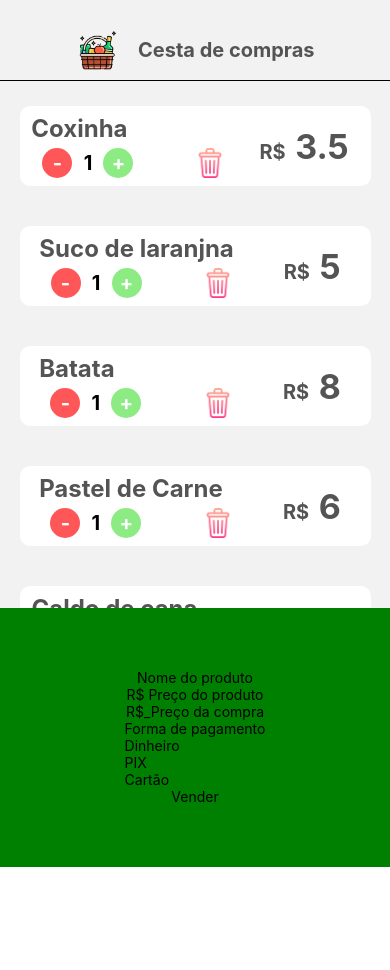
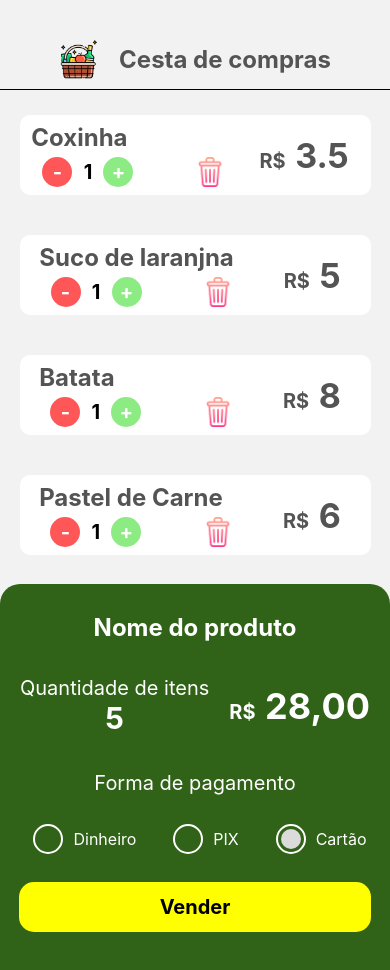
Before and after one commit to Lim4S2/LucraMais--App, a React Native app: screen /Carrinho in a window 390 px wide. Before the commit the page ends 867 px from the top, so only its background shows below. Built offline with nearby package versions, Linux system fonts and the light colour scheme.

Commit message:
Fazendo o disegn da tela de cesta

```diff
--- a/src/pages/carrinho/index.js
+++ b/src/pages/carrinho/index.js
@@ -1,9 +1,9 @@
 import React from "react"
-import { View, FlatList, Text, TouchableOpacity, Image} from "react-native"
+import { View, FlatList, Text, TouchableOpacity, Image } from "react-native"
 import styles from "./style"
 import stylesList from "../venda/stylesList.js"
 
-export default function Carrinho({navigation}) {
+export default function Carrinho({ navigation }) {
 
     const DATA = [
         {
@@ -45,11 +45,13 @@ export default function Carrinho({navigation}) {
 
     ]
 
-    return(
-        <View style={{justifyContent: "space-between", height: "100%"}}>
+    const [selectedRadio, setSelectedRadio] = React.useState(3)
+
+    return (
+        <View>
             <View style={styles.container}>
                 <Image source={require("../../images/iconCesta.png")}
-                    style={{width: 40, height: 40, marginRight: 20}}
+                    style={{ width: 40, height: 40, marginRight: 20 }}
                 />
                 <Text style={styles.text}>Cesta de compras</Text>
             </View>
@@ -68,39 +70,39 @@ export default function Carrinho({navigation}) {
 
             <View style={{
                 marginTop: 10,
-                height: "60%"
+                height: "50%"
             }}>
                 <FlatList
                     data={DATA}
-                    contentContainerStyle={{paddingTop: 15, paddingBottom: 20}}
-                    renderItem={({item}) => {
-                        return(
+                    contentContainerStyle={{ paddingTop: 15, paddingBottom: 10 }}
+                    renderItem={({ item }) => {
+                        return (
                             <View>
                                 <View style={stylesList.produto}>
                                     <View style={stylesList.viewTittle}>
                                         <Text style={stylesList.titulo}>{item.tittle}</Text>
                                         <View style={stylesList.viewAddCar}>
                                             <TouchableOpacity style={stylesList.btnMenos}>
-                                            <Text style={{color: "white", fontSize: 20, fontWeight: "bold"}}>-</Text>
+                                                <Text style={{ color: "white", fontSize: 20, fontWeight: "bold" }}>-</Text>
                                             </TouchableOpacity>
 
-                                        <Text style={{fontSize: 20, fontWeight: "bold"}}>1</Text>
+                                            <Text style={{ fontSize: 20, fontWeight: "bold" }}>1</Text>
 
-                                        <TouchableOpacity style={{...stylesList.btnMenos, backgroundColor: "#8DEB84"}}>
-                                            <Text style={{color: "white", fontSize: 20, fontWeight: "bold"}}>+</Text>
+                                            <TouchableOpacity style={{ ...stylesList.btnMenos, backgroundColor: "#8DEB84" }}>
+                                                <Text style={{ color: "white", fontSize: 20, fontWeight: "bold" }}>+</Text>
                                             </TouchableOpacity>
 
                                             <TouchableOpacity>
                                                 <Image source={require("../../images/iconLixeira.png")}
-                                                style={{width: 30, height: 30, marginLeft: 50}}/>
+                                                    style={{ width: 30, height: 30, marginLeft: 50 }} />
                                             </TouchableOpacity>
                                         </View>
                                     </View>
 
                                     <View style={stylesList.viewValor}>
                                         <Text style={stylesList.sifrao}>R$
-                                            <Text style={{color: "white"}}>_</Text>
-                                            <Text style={{...stylesList.sifrao, fontSize: 34}}>{item.preco}</Text>
+                                            <Text style={{ color: "white" }}>_</Text>
+                                            <Text style={{ ...stylesList.sifrao, fontSize: 34 }}>{item.preco}</Text>
                                         </Text>
                                     </View>
                                 </View>
@@ -111,30 +113,56 @@ export default function Carrinho({navigation}) {
             </View>
 
             <View style={styles.venda}>
-                <Text style={styles.nomeProd}>Nome do produto</Text>
-                <Text style={styles.nomeProd}>R$ Preço do produto</Text>
-                <Text>R$
-                    <Text>_</Text>
-                    <Text>Preço da compra</Text>
+                <Text style={{ ...styles.text, color: "white" }}>Nome do produto</Text>
+
+                <View style={styles.viewCompra}>
+                    <Text style={{ ...styles.textValor, fontWeight: "bold" }}>R$
+                        <Text style={{ color: "#306318" }}>_</Text>
+                        <Text style={{ ...styles.textValor, fontSize: 36, fontWeight: "bold" }}>28,00</Text>
                     </Text>
 
-                <View>
-                    <Text>Forma de pagamento</Text>
-                    <View accessibilityRole="combobox">
-                        <TouchableOpacity>
-                            <Text>Dinheiro</Text>
-                        </TouchableOpacity>
-                        <TouchableOpacity>
-                            <Text>PIX</Text>
-                        </TouchableOpacity>
-                        <TouchableOpacity>
-                            <Text>Cartão</Text>
-                        </TouchableOpacity>
+                    <View style={{
+                        alignItems: "center"
+                    }}>
+                        <Text style={styles.textValor}>Quantidade de itens</Text>
+                        <Text style={{ ...styles.textValor, fontSize: 30, fontWeight: "bold" }}>5</Text>
                     </View>
                 </View>
 
-                <TouchableOpacity onPress={() => navigation.navigate("Venda")}>
-                    <Text>Vender</Text>
+                <Text style={styles.textValor}>Forma de pagamento</Text>
+
+                <View style={styles.formaPg}>
+                    <TouchableOpacity onPress={() => setSelectedRadio(1)}>
+                        <View style={styles.wrapper}>
+                            <View style={styles.radio}>
+                                {selectedRadio == 1 ? <View style={styles.radioBg}></View> : null}
+                            </View>
+                            <Text style={styles.textRadio}>Dinheiro</Text>
+                        </View>
+                    </TouchableOpacity>
+
+                    <TouchableOpacity onPress={() => setSelectedRadio(2)}>
+                        <View style={styles.wrapper}>
+                            <View style={styles.radio}>
+                                {selectedRadio == 2 ? <View style={styles.radioBg}></View> : null}
+                            </View>
+                            <Text style={styles.textRadio}>PIX</Text>
+                        </View>
+                    </TouchableOpacity>
+
+                    <TouchableOpacity onPress={() => setSelectedRadio(3)}>
+                        <View style={styles.wrapper}>
+                            <View style={styles.radio}>
+                                {selectedRadio == 3 ? <View style={styles.radioBg}></View> : null}
+                            </View>
+                            <Text style={styles.textRadio}>Cartão</Text>
+                        </View>
+                    </TouchableOpacity>
+                </View>
+
+                <TouchableOpacity style={styles.btnVender}
+                onPress={() => navigation.navigate("Venda")}>
+                    <Text style={styles.textButton}>Vender</Text>
                 </TouchableOpacity>
             </View>
         </View>
--- a/src/pages/carrinho/style.js
+++ b/src/pages/carrinho/style.js
@@ -3,22 +3,83 @@ import { StyleSheet } from "react-native"
 const styles = StyleSheet.create({
     container: {
         flexDirection: "row",
-        marginTop: 30,
+        marginTop: "10%",
         alignItems: 'center',
-        paddingLeft: "20%",
+        justifyContent: "center",
         paddingBottom: 10,
         borderBottomWidth: 1
     },
+    viewCompra: {
+        height: "25%",
+        flexDirection: "row-reverse",
+        width: "100%",
+        justifyContent: "space-around",
+        alignItems: "center"
+    },
     text: {
-        fontSize: 20,
+        fontSize: 24,
         fontWeight: 'bold',
         color: '#545454'
     },
+    textValor: {
+        color: "white",
+        fontSize: 20,
+        fontWeight: "semibold"
+    },
     venda: {
-        backgroundColor: "green",
+        backgroundColor: "#306318",
+        justifyContent: "space-evenly",
+        alignItems: "center",
+        height: "40%",
+        padding: 10,
+        borderTopLeftRadius: 20,
+        borderTopRightRadius: 20
+    },
+    formaPg: {
+        flexDirection: "row",
+        justifyContent: "space-around",
+        width: "100%",
+    },
+    btnVender: {
+        width: "95%",
+        height: 50,
+        backgroundColor: "yellow",
+        borderRadius: 15,
         justifyContent: "center",
         alignItems: "center",
-        height: "30%"
+        marginBottom: 10
+    },
+    textButton: {
+        color: "black",
+        fontSize: 20,
+        fontWeight: "bold"
+    },
+
+
+    // fazendo o style do radio button
+    wrapper: {
+        flexDirection: "row",
+        alignItems: "center"
+    },
+    radio: {
+        width: 30,
+        height: 30,
+        borderColor: "white",
+        borderRadius: 20,
+        borderWidth: 2,
+        margin: 10
+    },
+    radioBg: {
+        backgroundColor: "#DBDBDB",
+        height: 20,
+        width: 20,
+        margin: 3,
+        borderRadius: 20
+    },
+    textRadio: {
+        fontSize: 16,
+        fontWeight: "semibold",
+        color: "white"
     }
 })
 
--- a/src/pages/venda/style.js
+++ b/src/pages/venda/style.js
@@ -4,7 +4,7 @@ const styles = StyleSheet.create({
     container: {
         flexDirection: "row",
         justifyContent: "space-between",
-        //marginTop: 30,
+        marginTop: "6%",
         alignItems: 'center',
         paddingBottom: 10,
         paddingLeft: 25,
```
Lines whose indentation alone changed are shown as unchanged.
